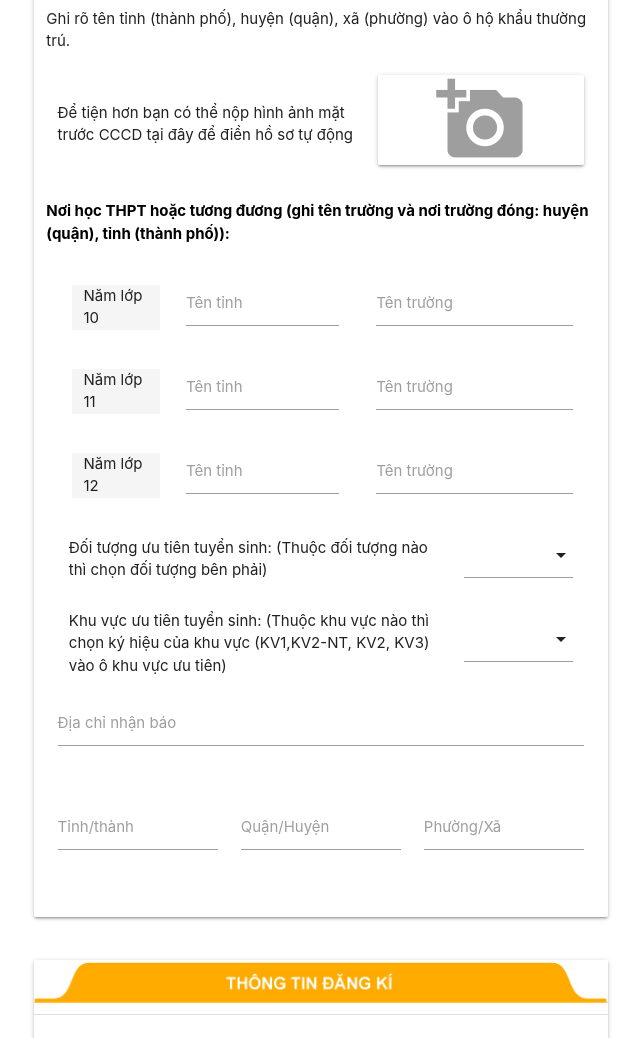
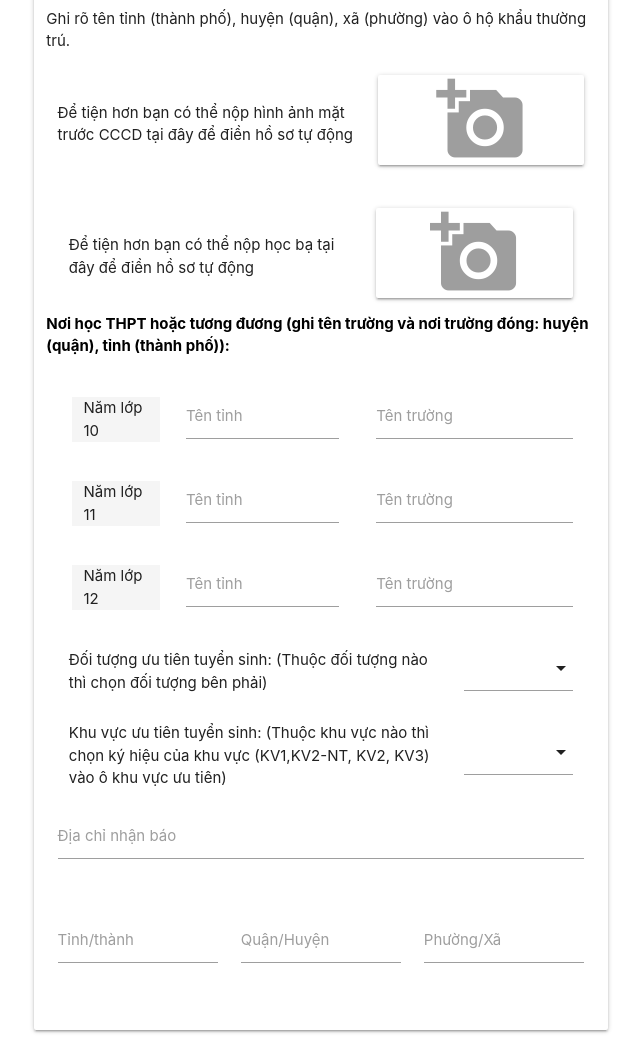
Before and after one commit to minhquan23102000/hutech-tuyensinh, a Flask app: page / in a window 1280 px wide. Shown: the part 1701-2739 px from the top of the page, without its empty margins (319-960 px from the left). Run offline with Flask 2, Linux system fonts and the light colour scheme; data that the repository does not hold is empty; parts of the project's set-up code (start-up, migrations or seed data) failed here and were passed over.

Commit message:
thêm nút thêm ảnh học bạ

```diff
--- a/website/templates/home.html
+++ b/website/templates/home.html
@@ -165,6 +165,29 @@
                                 </div>
                             </div>
                         </div>
+
+                        <div class="row valign-wrapper no-margin">
+
+                                <div class="col s7">
+                                    <p>
+                                        Để tiện hơn bạn có thể nộp học bạ tại đây để điền hồ sơ tự động
+                                    </p>
+                                </div>
+                                <div class="col s5">
+                                    <div class="card center-align">
+                                        <div id="cccd_img_holder" class="card-image file-field">
+                                            <i class="large material-icons grey-text waves-effect waves-green">
+                                                add_a_photo
+
+                                            </i>
+                                            <input type="file">
+
+                                            </input>
+                                        </div>
+                                    </div>
+                                </div>
+                        </div>
+
                         <div class="row">
                             <p class="black-text text-bold">
                                 Nơi học THPT hoặc tương đương (ghi tên trường và nơi trường đóng: huyện (quận), tỉnh (thành phố)):
@@ -465,7 +488,8 @@
 </body>
 <script type="text/javascript">
     M.AutoInit();
-
+        var cccd_img;
+        var hocba_img;
         let camera_button = document.querySelector("#start-camera");
         let video = document.querySelector("#video");
         let click_button = document.querySelector("#click-photo");
@@ -479,7 +503,7 @@
         click_button.addEventListener('click', function() {
             canvas.getContext('2d').drawImage(video, 0, 0, canvas.width, canvas.height);
             let image_data_url = canvas.toDataURL('image/jpeg');
-
+            cccd_img = image_data_url;
         });
 
 
```
